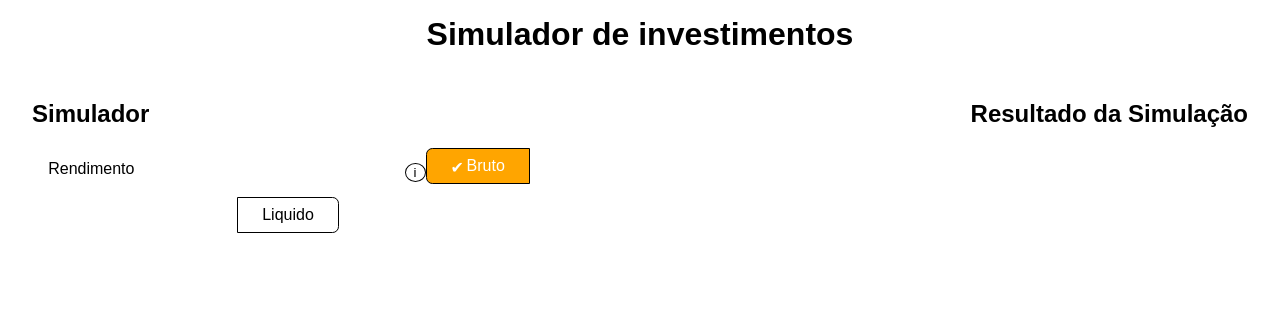
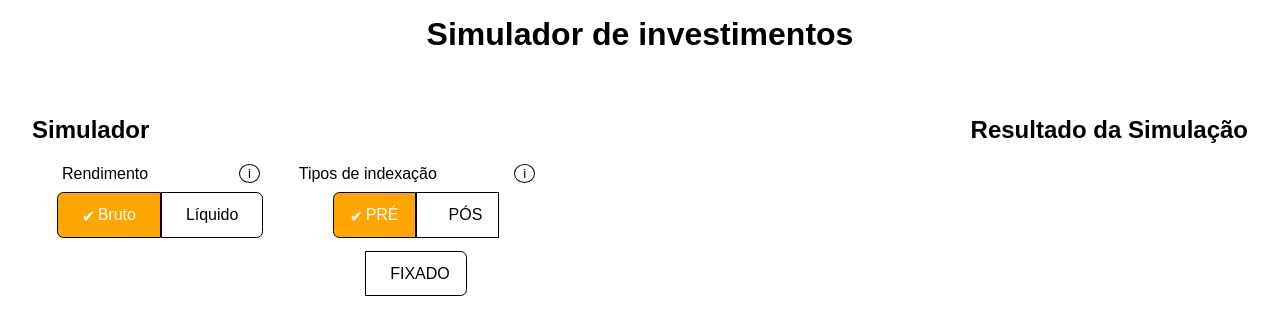
Before and after one commit to JGabrielNeto/frontend-challenge, a Next.js app: page / in a window 1280 px wide. Shown: the top 334 px of the page. Built offline with nearby package versions, Linux system fonts and the light colour scheme.

Commit message:
Implementing states for the radios and info icons

```diff
--- a/src/components/Simulator/CustomRadioIncome.tsx
+++ b/src/components/Simulator/CustomRadioIncome.tsx
@@ -1,21 +1,44 @@
 import React from "react";
 import styles from "../../styles/CustomRadio.module.sass"
 import InfoIcon from "./InfoIcon";
+import { useState } from "react";
 
 const CustomRadioIncome: React.FC = () => {
+
+    const [income, setIncome] = useState("");
+
+    const handleChangeGrossIncome = () => {
+        setIncome("bruto")
+    }
+
+    const handleChangeNetIncome = () => {
+        setIncome("liquido")
+    }
+
+    if(income === "") {
+        handleChangeGrossIncome()
+    }
 
     return (
         <form className={styles.customRadio}>
             <legend className={styles.title}>Rendimento</legend>
             <InfoIcon> <b>Bruto:</b> Valor total do rendimento sem descontos <br /><br />
-                      <b>Liquido:</b> Valor final após os descontos</InfoIcon>
+                      <b>Líquido:</b> Valor final após os descontos</InfoIcon>
             <label>
-                <input type="radio" id="Bruto" name="rendimento" value="bruto" checked />
-                <span className={styles.bruto}>Bruto</span>
+                <input type="radio"
+                       name="rendimento"
+                       value="gross"
+                       checked={income === "bruto"}
+                       onChange={() => {handleChangeGrossIncome();}}  />
+                <span className={styles.first}>Bruto</span>
             </label>
             <label>
-                <input type="radio" id="Liquido" name="rendimento" value="liquido" />
-                <span className={styles.liquido}>Liquido</span>
+                <input type="radio"
+                       name="rendimento"
+                       value="net"
+                       checked={income === "liquido"}
+                       onChange={() => handleChangeNetIncome()} />
+                <span className={styles.last}>Líquido</span>
             </label>
         </form>
     )
--- /dev/null
+++ b/src/components/Simulator/CustomRadioIndexing.tsx
@@ -0,0 +1,61 @@
+import React from "react";
+import styles from "../../styles/CustomRadio.module.sass"
+import InfoIcon from "./InfoIcon";
+import { useState } from "react";
+
+const CustomRadioIndexing: React.FC = () => {
+
+    const [Indexing, setIndexing] = useState("");
+
+    const handleChangePreFixed = () => {
+        setIndexing("pre")
+    }
+
+    const handleChangePostFixed = () => {
+        setIndexing("pos")
+    }
+
+    const handleChangeIPCA = () => {
+        setIndexing("ipca")
+    }
+
+    if(Indexing === "") {
+        handleChangePreFixed()
+    }
+
+    return (
+        <form className={[styles.customRadio, styles.indexing].join(" ")}>
+            <legend className={styles.title}>Tipos de indexação</legend>
+            <InfoIcon> <b>Pré-fixado:</b> Você saberá previamente o rendimento. <i>Menor risco</i><br /><br />
+                      <b>Pós-fixado:</b> O rendimento se atrela à um indexador econômico a depender do título. <i>Maior risco</i><br /><br />
+                      <b>Fixado:</b> O rendimento será indexado ao IPCA.</InfoIcon>
+            <label>
+                <input type="radio"
+                       name="indexador"
+                       value="gross"
+                       checked={Indexing === "pre"}
+                       onChange={() => {handleChangePreFixed();}}  />
+                <span className={styles.first}>PRÉ</span>
+            </label>
+            <label>
+                <input type="radio"
+                       name="indexador"
+                       value="net"
+                       checked={Indexing === "pos"}
+                       onChange={() => handleChangePostFixed()} />
+                <span>PÓS</span>
+            </label>
+            <label>
+                <input type="radio"
+                       name="indexador"
+                       value="net"
+                       checked={Indexing === "ipca"}
+                       onChange={() => handleChangeIPCA()} />
+                <span className={styles.last}>FIXADO</span>
+            </label>
+
+        </form>
+    )
+}
+
+export default CustomRadioIndexing
--- a/src/components/Simulator/Simulator.tsx
+++ b/src/components/Simulator/Simulator.tsx
@@ -1,12 +1,14 @@
 import React from "react";
 import styles from "../../styles/Simulator.module.sass";
-import CustomRadio from "./CustomRadioIncome";
+import CustomRadioIncome from "./CustomRadioIncome";
+import CustomRadioIndexing from "./CustomRadioIndexing";
 
 const Simulator: React.FC = () => {
   return (
     <div className={styles.container}>
         <h2>Simulador</h2>
-        <CustomRadio/>
+        <CustomRadioIncome/>
+        <CustomRadioIndexing/>
     </div>
 
   )
--- a/src/styles/CustomRadio.module.sass
+++ b/src/styles/CustomRadio.module.sass
@@ -3,7 +3,7 @@
     align-items: center
     justify-content: center
     height: 3rem
-    width: 100%
+    width: 50%
     flex-wrap: wrap
 
 .customRadio input
@@ -17,7 +17,7 @@
 .customRadio label span
     display: inline-flex
     align-items: center
-    padding: .5rem 1.5rem
+    padding: .8rem 1.5rem
     border: 1px solid black
     transition: .25s ease
 
@@ -32,13 +32,19 @@
     height: 1rem
     transition: .25s ease
 
-.customRadio label .bruto
+.customRadio label .first
     border-radius: .4rem 0 0 .4rem
 
-.customRadio label .liquido
+.customRadio label .last
     border-radius: 0 .4rem .4rem 0
     padding-left: .5rem
 
 .title
     width: 70%
-    margin-bottom: .4rem
+    margin-bottom: .5rem
+
+.indexing label span
+    padding: .8rem 1rem
+
+.indexing .title
+    margin-right: 15%
--- a/src/styles/Home.module.sass
+++ b/src/styles/Home.module.sass
@@ -4,7 +4,7 @@
 
 
 .header
-  height: 5rem
+  height: 6rem
   display: flex
   flex-direction: column
   place-items: center
--- a/src/styles/InfoIcon.module.sass
+++ b/src/styles/InfoIcon.module.sass
@@ -4,6 +4,7 @@
     border: 1px solid black
     border-radius: 50%
     padding: 1px 8px
+    margin-bottom: .6rem
 
 .dropup
     position: relative
@@ -12,18 +13,20 @@
 .dropupContent
     display: none
     position: absolute
-    bottom: 1.8rem
+    bottom: -1.5rem
+    left: 2rem
     background-color: #f1f1f1
     box-shadow: 0px 8px 16px 0px rgba(0,0,0,0.2)
     z-index: 1
     border-radius: .8rem
-    min-width: 15rem
+    min-width: 20rem
 
 .dropupContent p
     color: black
     padding: .1rem 1rem
     text-decoration: none
     display: block
+    font-size: .8rem
 
 .dropup:hover .dropupContent
     display: block
```
